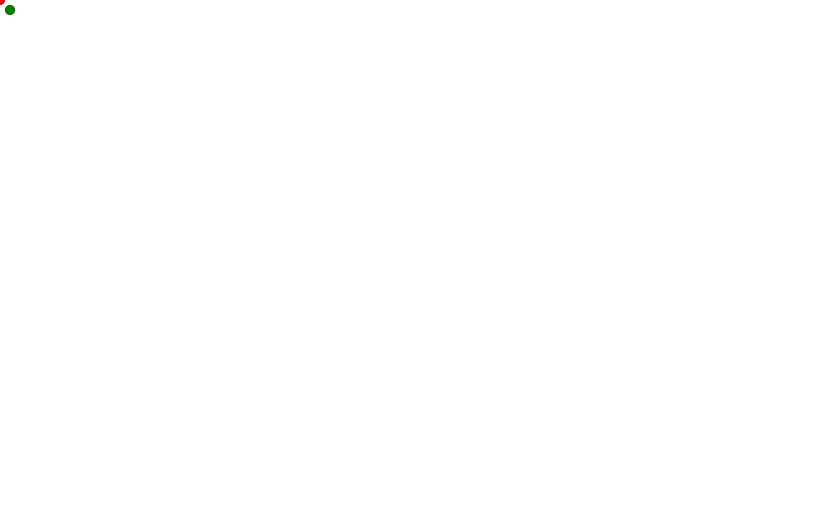
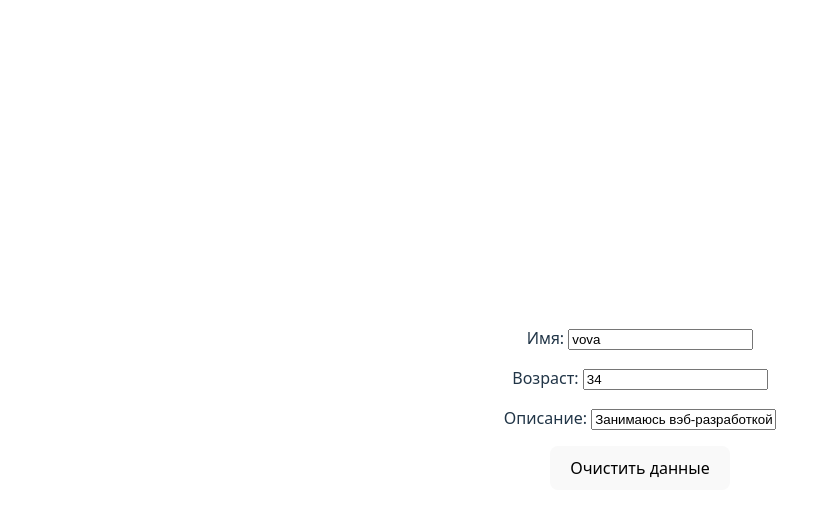
Before and after one commit to BRIT47rus/TrainHooksReact, a React (Vite) app: page / in a window 1280 px wide. Shown: the top 516 px of the page, without its empty margins (0-839 px from the left). Built offline with nearby package versions, Linux system fonts and the light colour scheme.

Commit message:
useLocaleStorage

```diff
--- a/src/App.tsx
+++ b/src/App.tsx
@@ -1,5 +1,6 @@
 import "./App.css";
-import { PointField } from "./Paint";
+import { InputsLocaleStorage } from "./inputsLocaleStorage/inputsLocaleStorage";
+
 
 // const items = [
 //   {id:1,name:'vova'},
@@ -11,7 +12,7 @@ import { PointField } from "./Paint";
 function App() {
   return (
     <div>
-      <PointField />
+<InputsLocaleStorage/>
     </div>
   );
 }
--- a/src/CastomHooks/useLocaleStorage/useLocaleStorage.ts
+++ b/src/CastomHooks/useLocaleStorage/useLocaleStorage.ts
@@ -1,17 +1,19 @@
-import { useState } from "react"
+import { SetStateAction, useState } from "react"
 
-const isFunction = (check: any) => typeof isFunction === 'function';
+const isFunction = (check: any): boolean => typeof check === 'function';
 
-export const useLocaleStorage = (key: string, initialValue: any) => {
-    const [storageValue, setStorageValue] = useState(() => {
+export const useLocaleStorage = <T>(key: string, initialValue: T): [T, React.Dispatch<React.SetStateAction<T>>, () => void] => {
+    const [storageValue, setStorageValue] = useState<T>(() => {
         try {
             const item = window.localStorage.getItem(key);
             if (item) {
-                return JSON.parse(key)
+                return JSON.parse(item) as T
             }
-            const evaluated = isFunction(initialValue) ? initialValue() : initialValue;
+            const evaluated = isFunction(initialValue)
+                ? (initialValue as () => T)()
+                : initialValue;
             window.localStorage.setItem(key, JSON.stringify(evaluated))
-
+            return evaluated;
 
         } catch (e) {
             console.log('ошибка ');
@@ -19,9 +21,11 @@ export const useLocaleStorage = (key: string, initialValue: any) => {
         }
 
     })
-    const setValue = (newValue: any) => {
+    const setValue = (newValue: SetStateAction<T>) => {
         try {
-            const evaluated = isFunction(newValue) ? initialValue() : newValue;
+            const evaluated = isFunction(newValue)
+                ? (newValue as () => T)()
+                : newValue;
             window.localStorage.setItem(key, JSON.stringify(evaluated));
             setStorageValue(evaluated)
         } catch (e) {
@@ -29,5 +33,13 @@ export const useLocaleStorage = (key: string, initialValue: any) => {
 
         }
     }
-    return [storageValue, setValue]
+    const removeValue = () => {
+        try {
+            window.localStorage.removeItem(key);
+            setStorageValue(initialValue); // или null, если нужно
+        } catch (e) {
+            console.error("Ошибка при удалении из localStorage:", e);
+        }
+    };
+    return [storageValue, setValue, removeValue]
 }
--- a/src/inputsLocaleStorage/inputsLocaleStorage.tsx
+++ b/src/inputsLocaleStorage/inputsLocaleStorage.tsx
@@ -0,0 +1,48 @@
+import { useLocaleStorage } from "../CastomHooks/useLocaleStorage/useLocaleStorage";
+import React from 'react';
+
+interface User {
+  name: string;
+  age: number;
+  desc: string;
+}
+
+const INITIAL_USER: User = {
+  name: "vova",
+  age: 34,
+  desc: "Занимаюсь вэб-разработкой",
+};
+
+export const InputsLocaleStorage = () => {
+  const [user, setUser, removeUser] = useLocaleStorage<User>("user", INITIAL_USER);
+
+  const onChange = (e: React.ChangeEvent<HTMLInputElement>) => {
+    const { name, value } = e.target;
+    setUser((prev) => ({
+      ...prev,
+      [name]: name === "age" ? parseInt(value) : value,
+    }));
+  };
+
+  const handleRemove = () => {
+    removeUser();
+  };
+
+  return (
+    <>
+      <p>
+        <label>Имя: </label>
+        <input type="text" name="name" value={user.name} onChange={onChange} />
+      </p>
+      <p>
+        <label>Возраст: </label>
+        <input type="number" name="age" value={user.age} onChange={onChange} />
+      </p>
+      <p>
+        <label>Описание: </label>
+        <input type="text" name="desc" value={user.desc} onChange={onChange} />
+      </p>
+      <button onClick={handleRemove}>Очистить данные</button>
+    </>
+  );
+};
```
